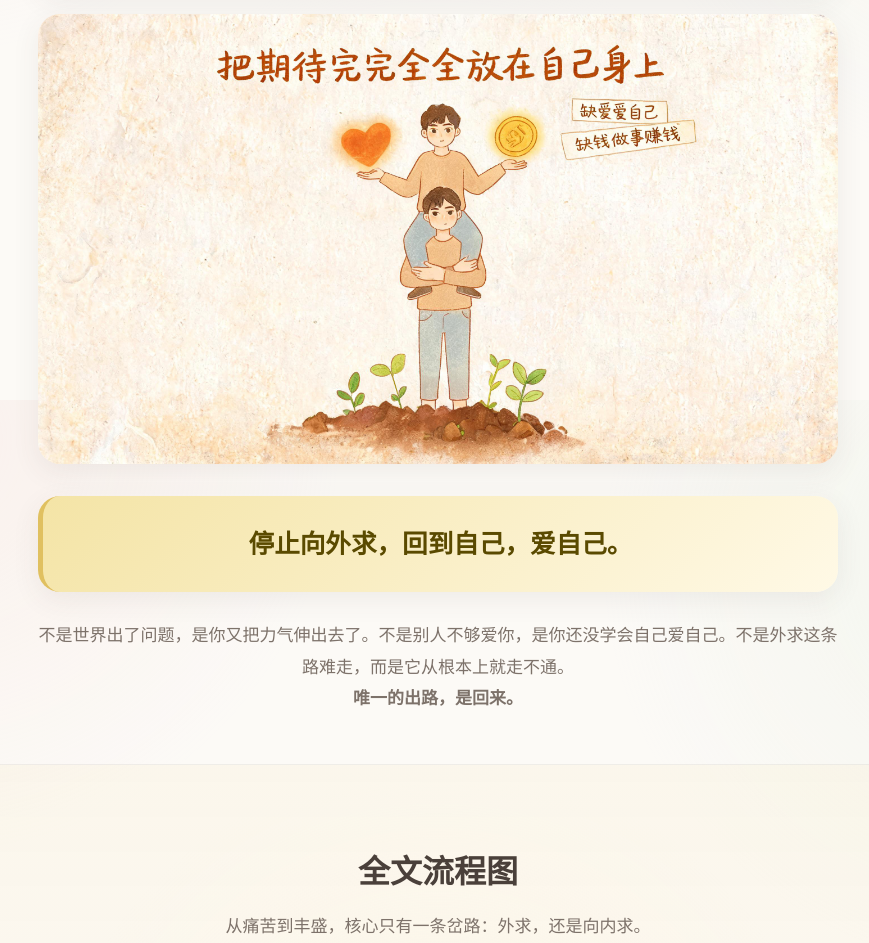
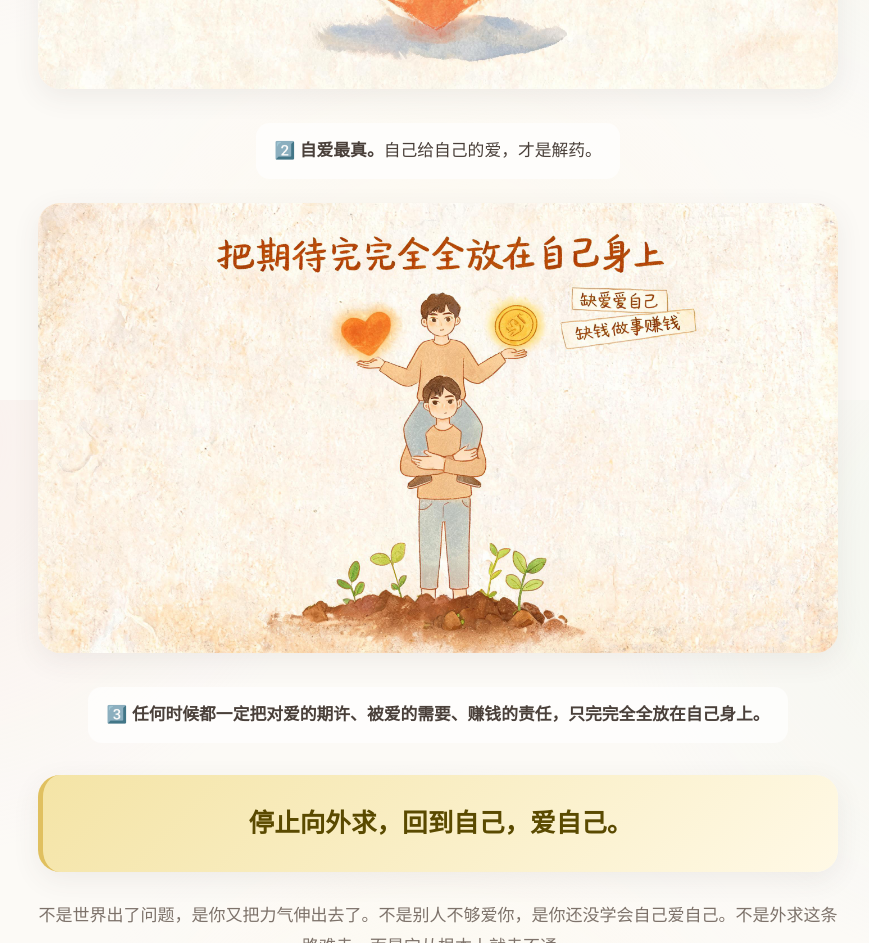
Before and after one commit to coco-color-website/inner-growth, a website: page analysis.html in a window 1280 px wide. Shown: the part 3600-4543 px from the top of the page, without its empty margins (202-1071 px from the left). Drawn offline with Linux system fonts and the light colour scheme.

Commit message:
Add emphasized text captions below core point images

```diff
--- a/analysis.html
+++ b/analysis.html
@@ -276,6 +276,24 @@
     }
     .core-point-image:last-child {
       margin-bottom: 0;
+    }
+    .core-point-figure {
+      margin: 0 0 24px;
+      text-align: center;
+    }
+    .core-point-figure:last-child {
+      margin-bottom: 0;
+    }
+    .core-point-figure figcaption {
+      margin-top: 14px;
+      font-size: 1.05rem;
+      color: var(--ink);
+      line-height: 1.7;
+      background: rgba(255,255,255,0.7);
+      padding: 14px 18px;
+      border-radius: 14px;
+      display: inline-block;
+      max-width: 100%;
     }
 
     /* 全文流程图 */
@@ -858,9 +876,20 @@
       <p class="theory-section-lead">全文都在说过情关。过情关的核心，其实只有三点：</p>
 
       <div class="theory-grid" style="margin: 10px 0 32px; display: block;">
-        <img class="core-point-image" src="images/core-point-1.png" alt="任何人的爱都不会超过自己的">
-        <img class="core-point-image" src="images/core-point-2.png" alt="自爱最真">
-        <img class="core-point-image" src="images/core-point-3.png" alt="把期待完完全全放在自己身上">
+        <figure class="core-point-figure">
+          <img class="core-point-image" src="images/core-point-1.png" alt="任何人的爱都不会超过自己的">
+          <figcaption>1️⃣ <strong>任何人的爱都不会超过自己的。</strong>别人的爱破铜烂铁，自己的爱才是珍宝。</figcaption>
+        </figure>
+
+        <figure class="core-point-figure">
+          <img class="core-point-image" src="images/core-point-2.png" alt="自爱最真">
+          <figcaption>2️⃣ <strong>自爱最真。</strong>自己给自己的爱，才是解药。</figcaption>
+        </figure>
+
+        <figure class="core-point-figure">
+          <img class="core-point-image" src="images/core-point-3.png" alt="把期待完完全全放在自己身上">
+          <figcaption>3️⃣ <strong>任何时候都一定把对爱的期许、被爱的需要、赚钱的责任，只完完全全放在自己身上。</strong></figcaption>
+        </figure>
       </div>
 
       <div class="quote-box golden" style="text-align: center; margin: 28px 0;">
```
